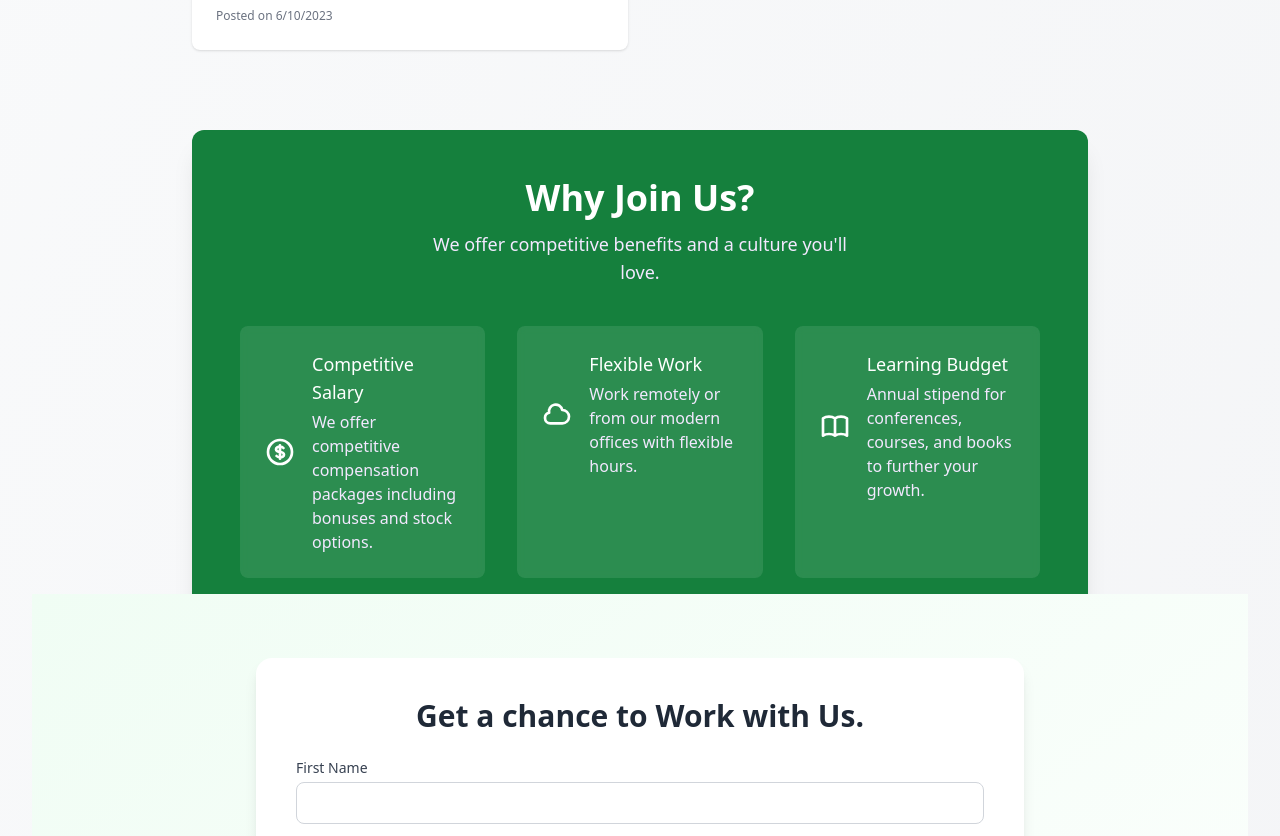
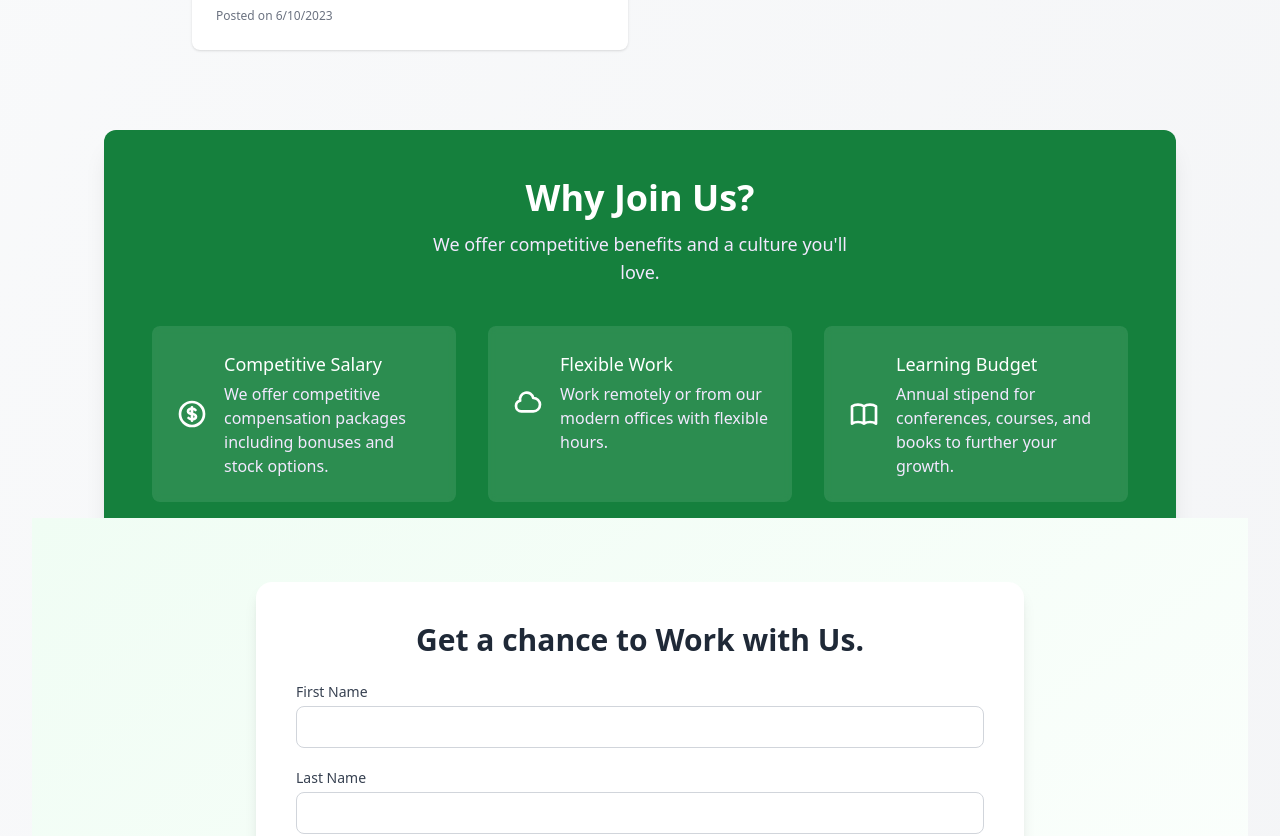
Before and after one commit to vanshika8484/Solar_web, a React (Vite) app: page /career in a window 1280 px wide. Shown: the part 740-1576 px from the top of the page. Built offline with nearby package versions, Linux system fonts and the light colour scheme; a web font is replaced by a local one.

Commit message:
Update Career.jsx

```diff
--- a/src/components/Career.jsx
+++ b/src/components/Career.jsx
@@ -241,7 +241,7 @@ const Career = () => {
         whileInView={{ opacity: 1 }}
         viewport={{ once: true }}
         transition={{ duration: 0.8 }}
-        className="max-w-7xl mx-auto mt-20 px-4 sm:px-6 lg:px-8 mr-32 ml-32"
+        className="max-w-7xl mx-auto mt-20 px-4 sm:px-6 lg:px-8 mr-10 ml-10"
       >
         <div className=" bg-green-700 rounded-xl shadow-xl overflow-hidden">
           <div className="px-6 py-12 sm:p-12">
```
